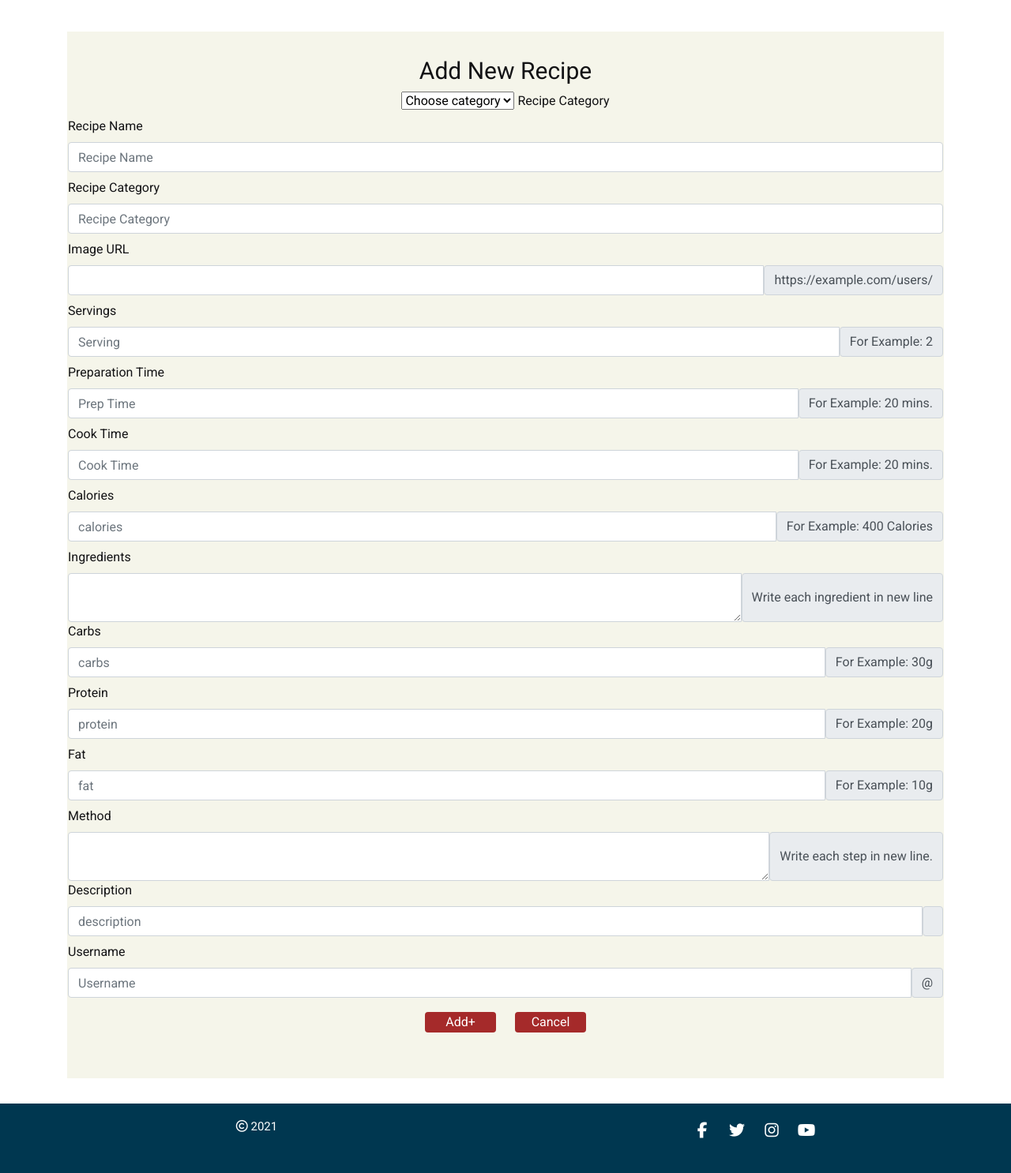
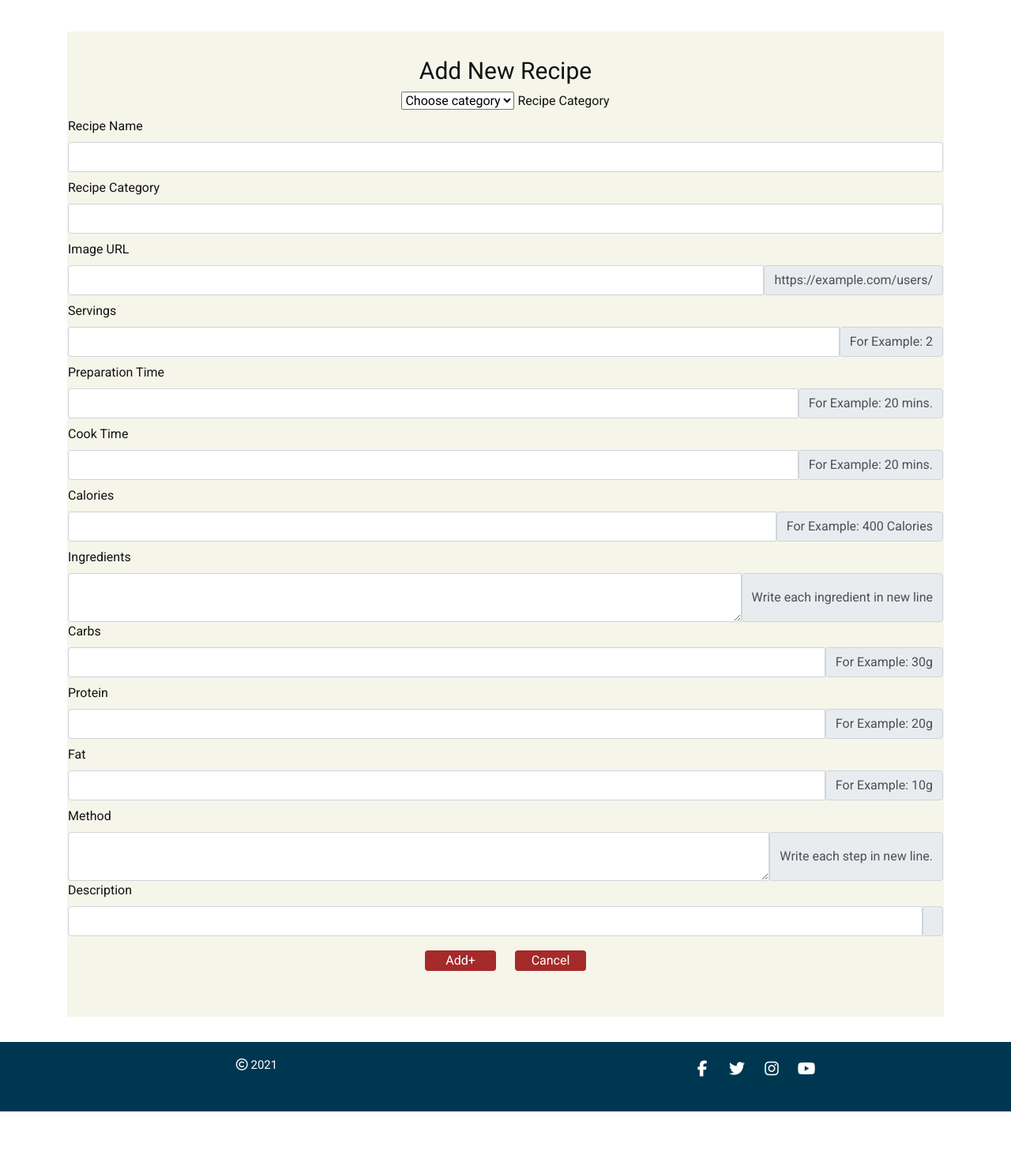
Before and after one commit to Code-Institute-Submissions/McHugh1894-MS3-CookBook_SepResub, a Flask app: template templates/recipe/add_recipe.html in a window 1280 px wide. Shown: the part 56-1542 px from the top of the page at 79% size. After the commit the page ends 1464 px from the top, so only its background shows below. Run offline with Flask 2, Linux system fonts and the light colour scheme; the visitor is signed in with stand-in values (Sample User, id 1); the template is opened without the code that fills it: most values are stand-ins (such as "Sample title", 1, 10 or a date in 2020); some libraries are stand-ins or nearby versions.

Commit message:
Removed unneccesary placeholder text from add_recipe and edit_recipe

```diff
--- a/templates/recipe/add_recipe.html
+++ b/templates/recipe/add_recipe.html
@@ -24,13 +24,13 @@
                     <div class="row">
                         <label for="recipe_name" class="form-label">Recipe Name</label><br />
                         <div class="input-group mb-3">
-                            <input type="text" name="recipe_name" id="recipe_name" class="form-control" placeholder="Recipe Name" aria-label="Recipe Name" aria-describedby="basic-addon1" />
+                            <input type="text" name="recipe_name" id="recipe_name" class="form-control" placeholder="" aria-label="Recipe Name" aria-describedby="basic-addon1" />
                         </div>
                     </div>
                     <div class="row">
                         <label for="recipe_category" class="form-label">Recipe Category</label>
                         <div class="input-group mb-3">
-                            <input type="text" name="recipe_category" id="recipe_category"  class="form-control" placeholder="Recipe Category" aria-label="Recipe Category" aria-describedby="basic-addon1" />
+                            <input type="text" name="recipe_category" id="recipe_category"  class="form-control" placeholder="" aria-label="Recipe Category" aria-describedby="basic-addon1" />
                         </div>
                     </div>
                     <div class="row">
@@ -43,28 +43,28 @@
                     <div class="row">
                         <label for="servings" class="form-label">Servings</label>
                         <div class="input-group mb-3">
-                            <input type="text" name="servings" id="servings" class="form-control" placeholder="Serving" aria-label="Serving" aria-describedby="basic-addon4" />
+                            <input type="text" name="servings" id="servings" class="form-control" placeholder="" aria-label="Serving" aria-describedby="basic-addon4" />
                             <span class="input-group-text" id="basic-addon4">For Example: 2</span>
                         </div>
                     </div>
                     <div class="row">
                         <label for="prep_time" class="form-label">Preparation Time</label>
                         <div class="input-group mb-3">
-                            <input type="text" name="prep_time" id="prep_time" class="form-control" placeholder="Prep Time" aria-label="Prep Time" aria-describedby="basic-addon5" />
+                            <input type="text" name="prep_time" id="prep_time" class="form-control" placeholder="" aria-label="Prep Time" aria-describedby="basic-addon5" />
                             <span class="input-group-text" id="basic-addon5">For Example: 20 mins.</span>
                         </div>
                     </div>
                     <div class="row">
                         <label for="cook_time" class="form-label">Cook Time</label>
                         <div class="input-group mb-3">
-                            <input type="text" name="cook_time" id="cook_time" class="form-control" placeholder="Cook Time" aria-label="Cook Time" aria-describedby="basic-addon6" />
+                            <input type="text" name="cook_time" id="cook_time" class="form-control" placeholder="" aria-label="Cook Time" aria-describedby="basic-addon6" />
                             <span class="input-group-text" id="basic-addon6">For Example: 20 mins.</span>
                         </div>
                     </div>
                     <div class="row">
                         <label for="calories" class="form-label">Calories</label>
                         <div class="input-group mb-3">
-                            <input type="text" name="calories" id="calories" class="form-control" placeholder="calories" aria-label="Calories" aria-describedby="basic-addon7" />
+                            <input type="text" name="calories" id="calories" class="form-control" placeholder="" aria-label="Calories" aria-describedby="basic-addon7" />
                             <span class="input-group-text" id="basic-addon7">For Example: 400 Calories</span>
                         </div>
                     </div>
@@ -78,21 +78,21 @@
                     <div class="row">
                         <label for="carbs" class="form-label">Carbs</label>
                         <div class="input-group mb-3">
-                            <input type="text" name="carbs" id="carbs" class="form-control" placeholder="carbs" aria-label="carbs" aria-describedby="basic-addon7" />
+                            <input type="text" name="carbs" id="carbs" class="form-control" placeholder="" aria-label="carbs" aria-describedby="basic-addon7" />
                             <span class="input-group-text" id="basic-addon7">For Example: 30g</span>
                         </div>
                         </div>
                         <div class="row">
                             <label for="protein" class="form-label">Protein</label>
                             <div class="input-group mb-3">
-                                <input type="text" name="protein" id="carbs" class="form-control" placeholder="protein" aria-label="protein" aria-describedby="basic-addon7" />
+                                <input type="text" name="protein" id="carbs" class="form-control" placeholder="" aria-label="protein" aria-describedby="basic-addon7" />
                                 <span class="input-group-text" id="basic-addon7">For Example: 20g</span>
                             </div>
                             </div>
                     <div class="row">
                         <label for="fat" class="form-label">Fat</label>
                             <div class="input-group mb-3">
-                                <input type="text" name="fat" id="fat" class="form-control" placeholder="fat" aria-label="fat" aria-describedby="basic-addon7" />
+                                <input type="text" name="fat" id="fat" class="form-control" placeholder="" aria-label="fat" aria-describedby="basic-addon7" />
                                 <span class="input-group-text" id="basic-addon7">For Example: 10g</span>
                             </div>
                             </div>
@@ -106,15 +106,8 @@
                     <div class="row">
                         <label for="description" class="form-label">Description</label>
                         <div class="input-group mb-3">
-                            <input type="text" name="description" id="description" class="form-control" placeholder="description" aria-label="description" aria-describedby="basic-addon1" />
+                            <input type="text" name="description" id="description" class="form-control" placeholder="" aria-label="description" aria-describedby="basic-addon1" />
                             <span class="input-group-text"></span>
-                        </div>
-                    </div>
-                    <div class="row">
-                        <label for="username" class="form-label">Username</label>
-                        <div class="input-group mb-3">
-                            <input type="text" name="username" id="username" class="form-control" placeholder="Username" aria-label="Username" aria-describedby="basic-addon1" />
-                            <span class="input-group-text">@</span>
                         </div>
                     </div>
                     <!--Add Button and Cancel Link-->
```
Also changed, not shown: templates/recipe/edit_recipe.html (+11 -11 lines).
